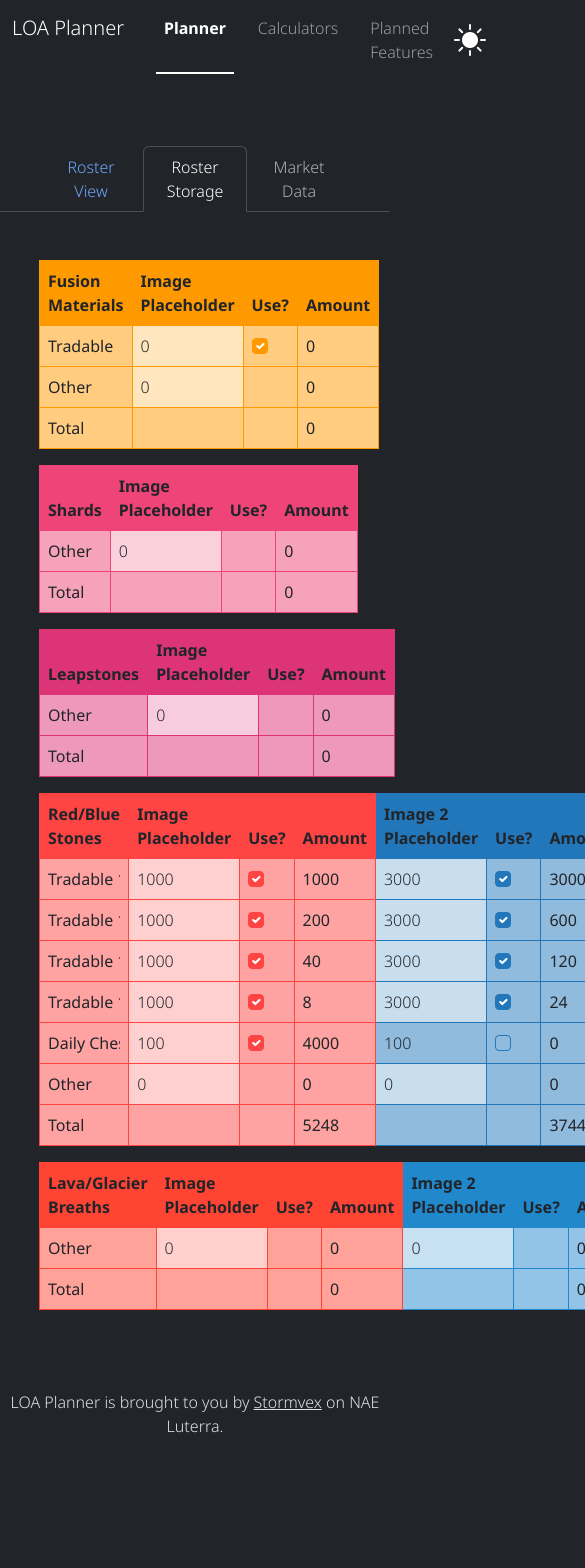
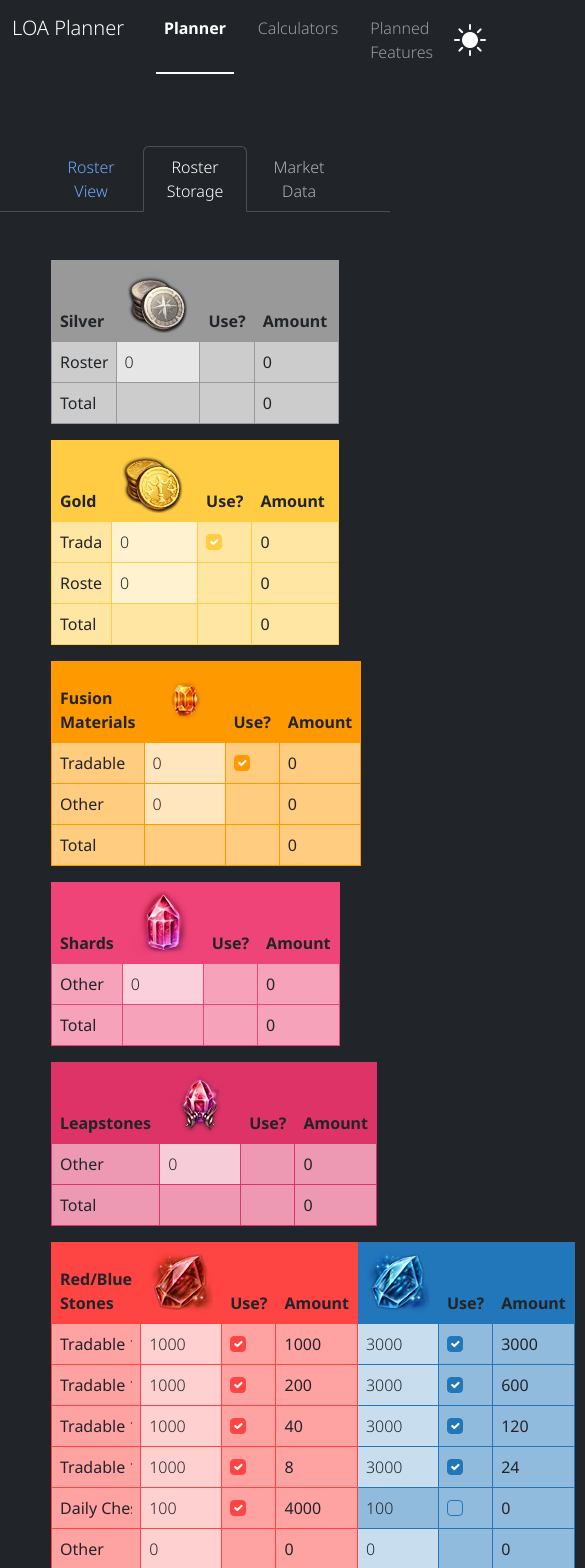
Before and after one commit to md842/loa-planner, a React (Vite) app: page / in a window 390 px wide. Shown: the top 1568 px of the page, 585 px wide, since content can reach past the window. Before the commit the page ends 1502 px from the top, so only its background shows below. Built offline with nearby package versions, Linux system fonts and the light colour scheme.

Commit message:
RosterStorageCard preliminary layout, all tables
Added Silver and Gold `RosterStorageCard`s, all tables are now present.

Added preliminary responsive layout, will probably change in the near future.

```diff
--- a/src/components/core/roster-storage-data.ts
+++ b/src/components/core/roster-storage-data.ts
@@ -5,6 +5,15 @@ let rosterMats: Materials = initMaterials();
 
 // Hardcoded placeholder sources
 let sources: {[index: string]: Source[]} = {
+  "silver": [
+    {label: "Roster-bound", qty: [0], mult: [1]},
+    {label: "Total", qty: [0], mult: [1]}
+  ],
+  "gold": [
+    {label: "Tradable", qty: [0], selected: [true], mult: [1]},
+    {label: "Roster-bound", qty: [0], mult: [1]},
+    {label: "Total", qty: [0], mult: [1]}
+  ],
   "fusions": [
     {label: "Tradable", qty: [0], selected: [true], mult: [1]},
     {label: "Other", qty: [0], mult: [1]},
--- a/src/components/planner/RosterStorageCard.tsx
+++ b/src/components/planner/RosterStorageCard.tsx
@@ -8,6 +8,7 @@ import {type Materials, type Source} from '../core/types';
 import {sanitizeInput} from './tables/common';
 import {getSources, setRosterMat} from '../core/roster-storage-data';
 
+import Col from 'react-bootstrap/Col';
 import Form from 'react-bootstrap/Form';
 import Table from 'react-bootstrap/Table';
 
@@ -15,16 +16,18 @@ import Table from 'react-bootstrap/Table';
 interface RosterStorageCardProps{
   friendlyName: string; // Displayed as the table name (top-left corner)
   color: string; // The color used for this table
+  image: string;
   mat: keyof Materials; // The material associated with this table
 
   // If defined, this RosterStorageTable is a combo table (e.g., reds/blues)
   color2?: string; // The color used for the second material area of this table
+  image2?: string;
   mat2?: keyof Materials; // The second material associated with this table
 }
 
 /** Constructs the "Goals" section of the parent table. */
 export function RosterStorageCard(props: RosterStorageCardProps): JSX.Element{
-  let {friendlyName, color, mat, color2, mat2} = props; // Unpack props
+  let {friendlyName, color, image, mat, color2, image2, mat2} = props; // Unpack props
 
   let sources = getSources(mat); // Get sources for this table's material(s)
 
@@ -178,16 +181,16 @@ export function RosterStorageCard(props: RosterStorageCardProps): JSX.Element{
   }
 
   return(
-    <div style={{"--table-color": color, "--mat2-color": color2} as React.CSSProperties}>
+    <Col style={{"--table-color": color, "--mat2-color": color2} as React.CSSProperties}>
       <Table hover>
         <thead>
           <tr>
             <th>{friendlyName}</th>
-            <th>Image Placeholder</th>
+            <th><img src={image}/></th>
             <th>Use?</th>
             <th>Amount</th>
             {mat2 && <>
-              <th className="mat2">Image 2 Placeholder</th>
+              <th className="mat2"><img src={image2}/></th>
               <th className="mat2">Use?</th>
               <th className="mat2">Amount</th>
             </>}
@@ -197,6 +200,6 @@ export function RosterStorageCard(props: RosterStorageCardProps): JSX.Element{
           {table}
         </tbody>
       </Table>
-    </div>
+    </Col>
   );
 }
--- a/src/pages/planner-tabs/RosterStorageView.tsx
+++ b/src/pages/planner-tabs/RosterStorageView.tsx
@@ -1,37 +1,77 @@
 import {RosterStorageCard} from '../../components/planner/RosterStorageCard';
+
+import gold from '../../assets/gold.png';
+import silver from '../../assets/silver.png';
+import t4_blue from '../../assets/t4_blue.png';
+import t4_blueSolar from '../../assets/t4_bluesolar.png';
+import t4_fusion from '../../assets/t4_fusion.png';
+import t4_leap from '../../assets/t4_leap.png';
+import t4_red from '../../assets/t4_red.png';
+import t4_redSolar from '../../assets/t4_redsolar.png';
+import t4_shard from '../../assets/t4_shard.png';
+
+import Container from 'react-bootstrap/Container';
+import Row from 'react-bootstrap/Row';
 
 export function RosterStorageView(){
 	return(
     <main>
+      <Container fluid="md">
+        <Row>
+          <RosterStorageCard
+            friendlyName="Silver"
+            color="#999"
+            image={silver}
+            mat="silver"
+          />
+          <RosterStorageCard
+            friendlyName="Gold"
+            color="#FC4"
+            image={gold}
+            mat="gold"
+          />
+        </Row>
+        <Row>
           <RosterStorageCard
             friendlyName="Fusion Materials"
             color="#F90"
+            image={t4_fusion}
             mat="fusions"
           />
           <RosterStorageCard
             friendlyName="Shards"
             color="#E47"
+            image={t4_shard}
             mat="shards"
           />
           <RosterStorageCard
             friendlyName="Leapstones"
-        color="#D37"
+            color="#D36"
+            image={t4_leap}
             mat="leaps"
           />
+        </Row>
+        <Row>
           <RosterStorageCard
             friendlyName="Red/Blue Stones"
             color="#F44"
+            image={t4_red}
             mat="reds"
             color2="#27B"
+            image2={t4_blue}
             mat2="blues"
           />
           <RosterStorageCard
             friendlyName="Lava/Glacier Breaths"
             color="#F43"
+            image={t4_redSolar}
             mat="redSolars"
             color2="#28C"
+            image2={t4_blueSolar}
             mat2="blueSolars"
           />
+        </Row>
+      </Container>
     </main>
 	);
 }
```
Lines whose indentation alone changed are shown as unchanged.
